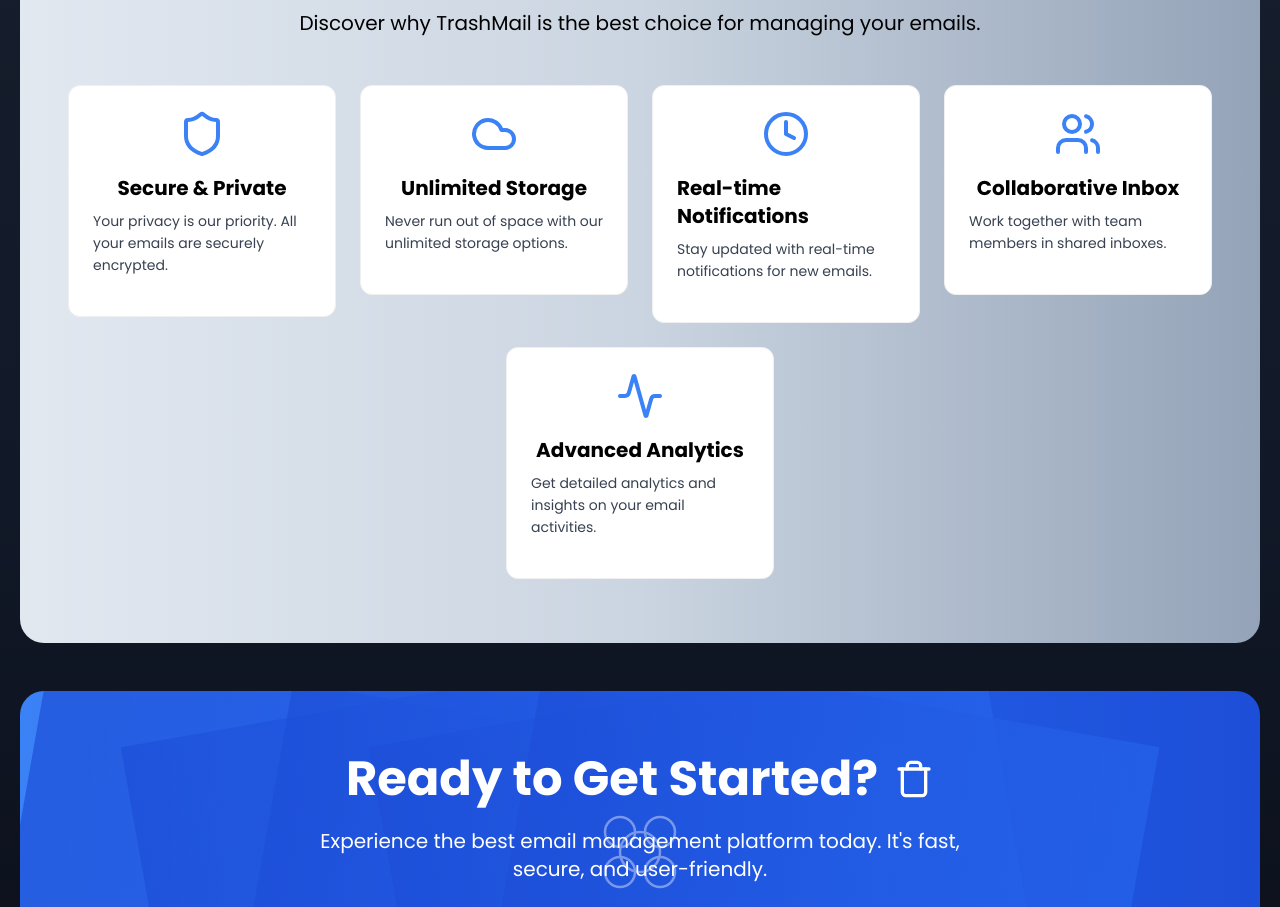
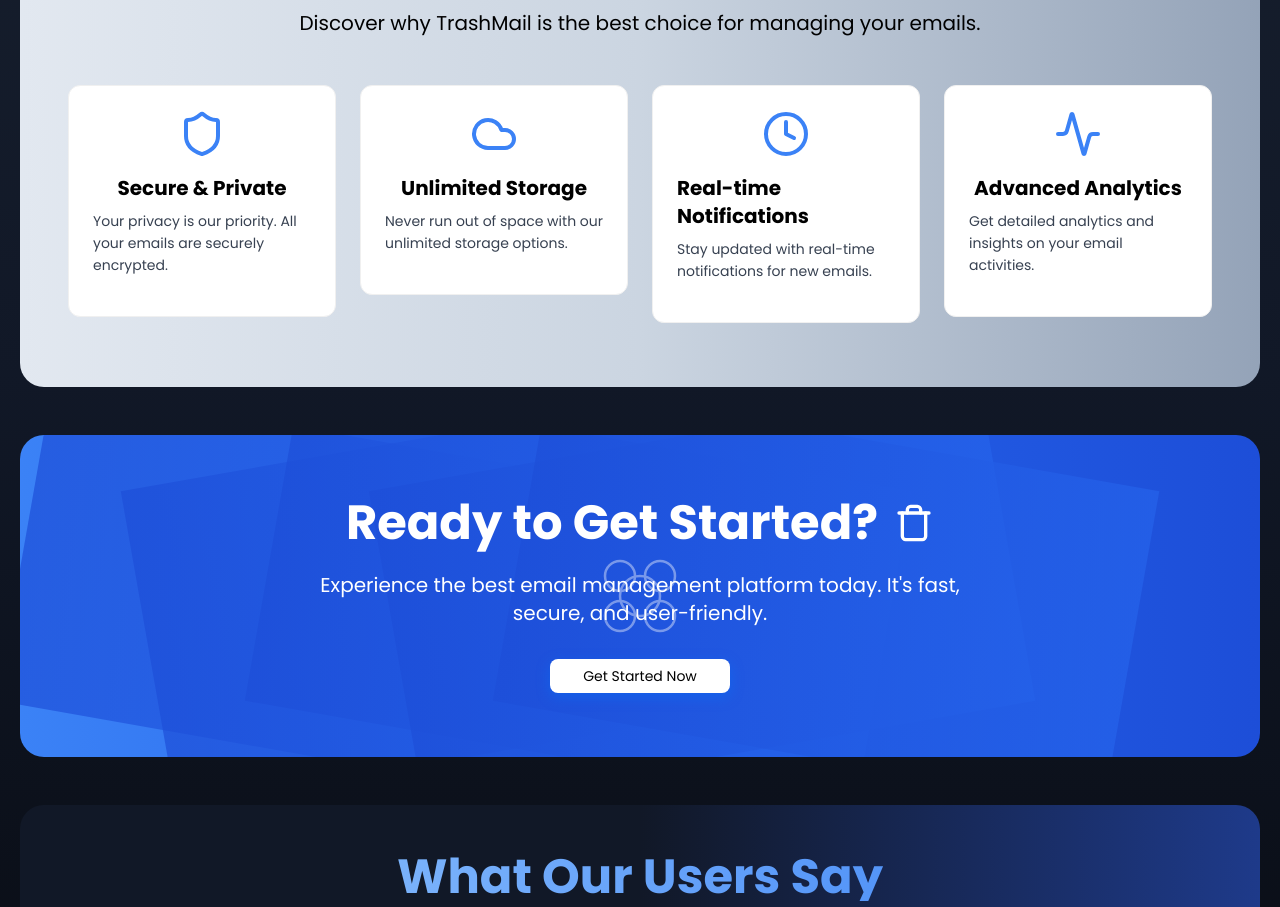
Before and after one commit to utkarsh125/antd-client, a Next.js app: page / in a window 1280 px wide. Shown: the part 1097-2004 px from the top of the page. Built offline with nearby package versions, Linux system fonts and the light colour scheme.

Commit message:
Minor bugs

```diff
--- a/src/app/components/Features.tsx
+++ b/src/app/components/Features.tsx
@@ -21,11 +21,6 @@
     title: 'Real-time Notifications',
     description: 'Stay updated with real-time notifications for new emails.',
     icon: <Clock size={48} />,
-  },
-  {
-    title: 'Collaborative Inbox',
-    description: 'Work together with team members in shared inboxes.',
-    icon: <Users size={48} />,
   },
   {
     title: 'Advanced Analytics',
```
